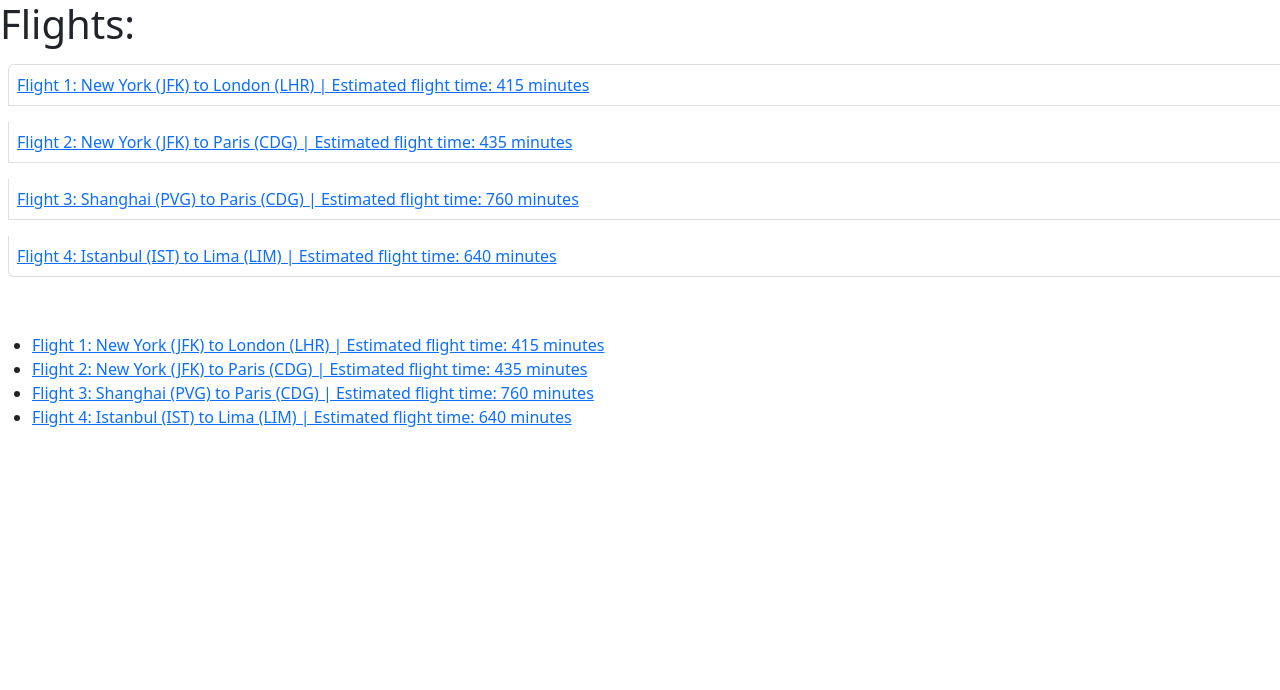
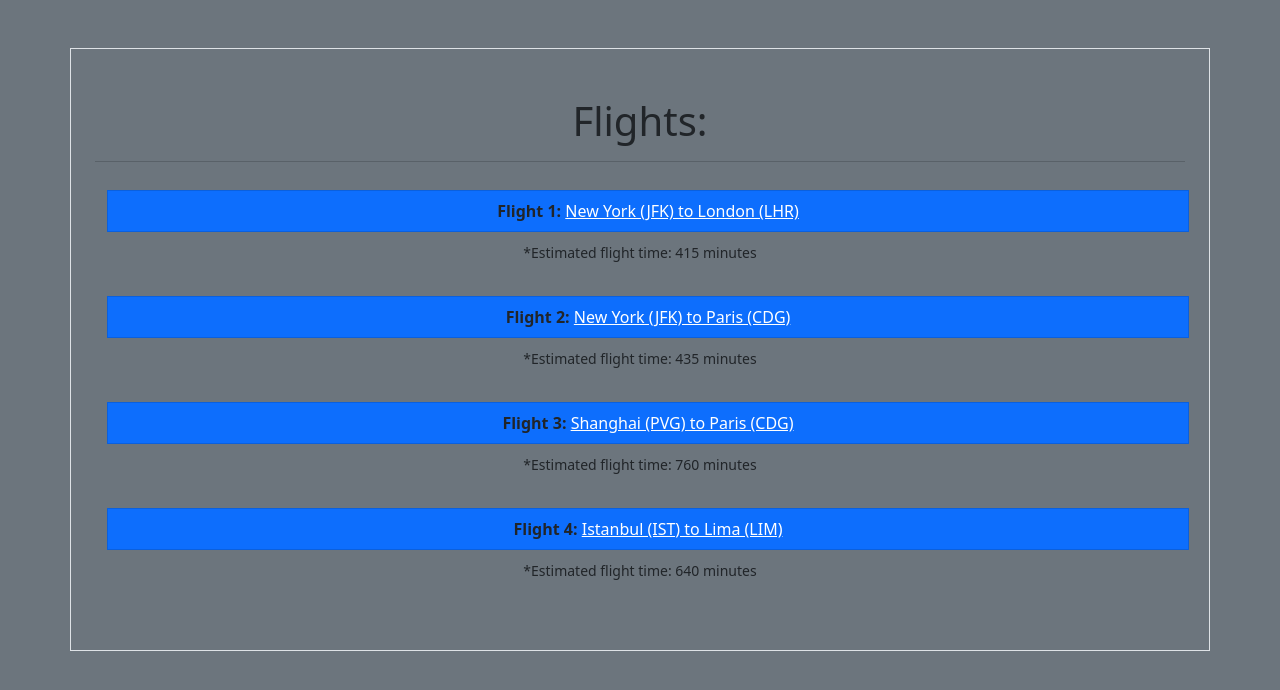
Before and after one commit to fournacea/airline, a Django app: page /flights/ in a window 1280 px wide. Shown: the top 690 px of the page. Run offline with Django 4.2, Linux system fonts and the light colour scheme; data comes from the database, SQL or seed files in the repository; both versions use the stored data as it was after the commit.

Commit message:
ADD Bootstrap styling to flights/templates/index.html

```diff
--- a/airline/settings.py
+++ b/airline/settings.py
@@ -40,6 +40,7 @@ INSTALLED_APPS = [
 
     #My apps
     'flights',
+    'users',
 ]
 
 MIDDLEWARE = [
@@ -124,3 +125,5 @@ STATIC_URL = 'static/'
 # https://docs.djangoproject.com/en/4.2/ref/settings/#default-auto-field
 
 DEFAULT_AUTO_FIELD = 'django.db.models.BigAutoField'
+
+LOGIN_REDIRECT_URL = 'users/'
--- a/airline/urls.py
+++ b/airline/urls.py
@@ -19,5 +19,6 @@ from django.urls import include, path
 
 urlpatterns = [
     path('admin/', admin.site.urls),
-    path('flights/', include("flights.urls"))
+    path('flights/', include("flights.urls")),
+    path('users/', include("users.urls")),
 ]
--- a/flights/templates/flights/index.html
+++ b/flights/templates/flights/index.html
@@ -2,18 +2,26 @@
 
 {% block body %}
 <!--Render list of flights-->
-    <h1>Flights:</h1>
-    <div class="list-group">
-        {% for flight in flights %}
-            <button type="button" class="list-group-item list-group-item-action p-2 m-2">
-                <a href="{% url 'flight' flight.id %}">Flight {{ flight.id }}: {{ flight.origin }} to {{ flight.destination }} | Estimated flight time: {{flight.duration}} minutes</a>
-            </button>
-        {% endfor %}
-      </div>
-    <ul>
-        <br><br>
-        {% for flight in flights %}
-        <li><a href="{% url 'flight' flight.id %}">Flight {{ flight.id }}: {{ flight.origin }} to {{ flight.destination }} | Estimated flight time: {{flight.duration}} minutes</a></li>
-        {% endfor %}
-    </ul>
+
+    <div class="border container-sm bg-secondary mt-5 pb-5">
+        <div class="container-md">
+            <h1 class="text-center mt-5 mb-3">Flights:</h1>
+            <hr>
+            <div class="list-group">
+                {% for flight in flights %}
+                <div class="row text-center m-1">
+                    <button type="button" class="list-group-item list-group-item-action p-2 m-2 bg-primary">
+                        <strong>Flight {{ flight.id }}:</strong>
+                        <a href="{% url 'flight' flight.id %}" class="text-white">
+                            {{ flight.origin }} to {{ flight.destination }}
+                        </a>
+                    </button>
+                    <p>
+                        <small>*Estimated flight time: {{flight.duration}} minutes</small>
+                    </p>
+                </div>
+            {% endfor %}
+            </div>
+        </div>
+    </div>
 {% endblock body %}
--- a/flights/templates/flights/layout.html
+++ b/flights/templates/flights/layout.html
@@ -12,7 +12,7 @@
         <link href="https://cdn.jsdelivr.net/npm/bootstrap@5.2.3/dist/css/bootstrap.min.css" rel="stylesheet" integrity="sha384-rbsA2VBKQhggwzxH7pPCaAqO46MgnOM80zW1RWuH61DGLwZJEdK2Kadq2F9CUG65" crossorigin="anonymous">
         <link rel="stylesheet" href="">
     </head>
-    <body>
+    <body class="bg-secondary">
         <!--[if lt IE 7]>
             <p class="browsehappy">You are using an <strong>outdated</strong> browser. Please <a href="#">upgrade your browser</a> to improve your experience.</p>
         <![endif]-->
```
Also changed, not shown: db.sqlite3.
